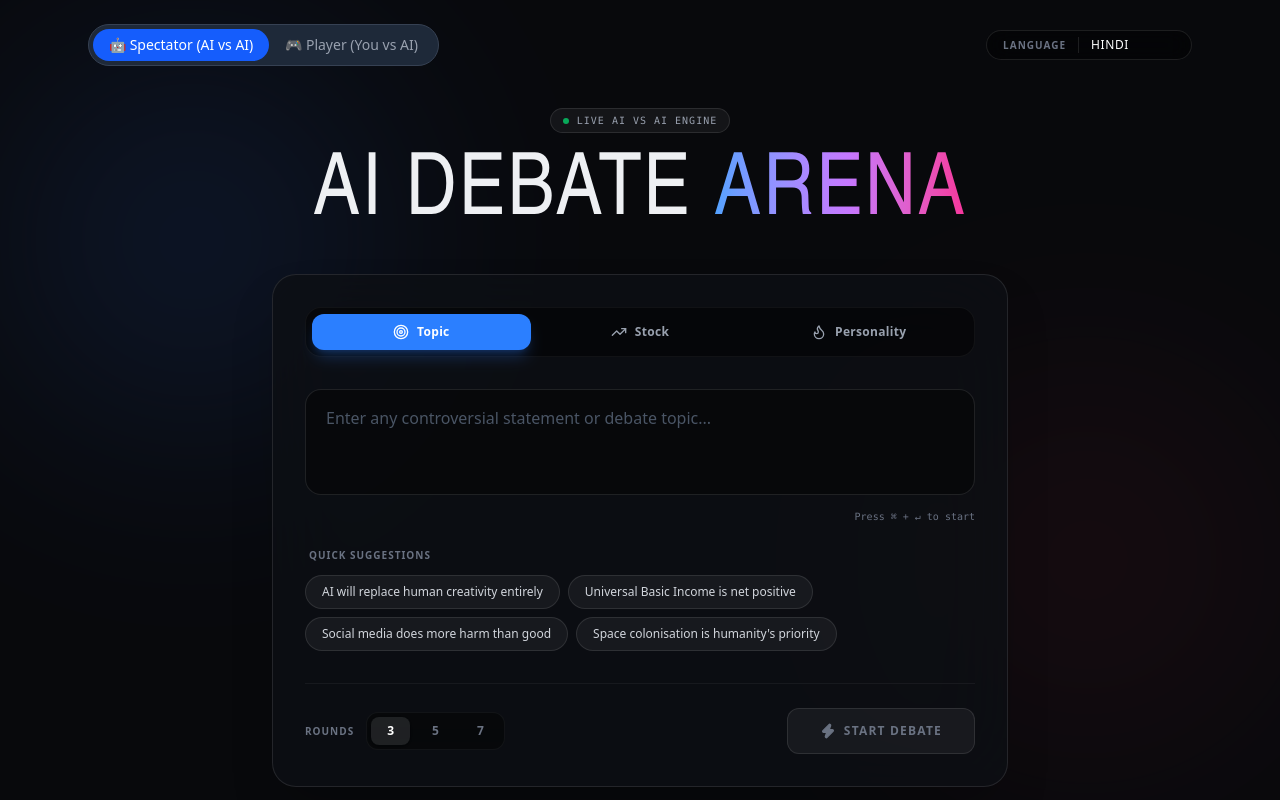
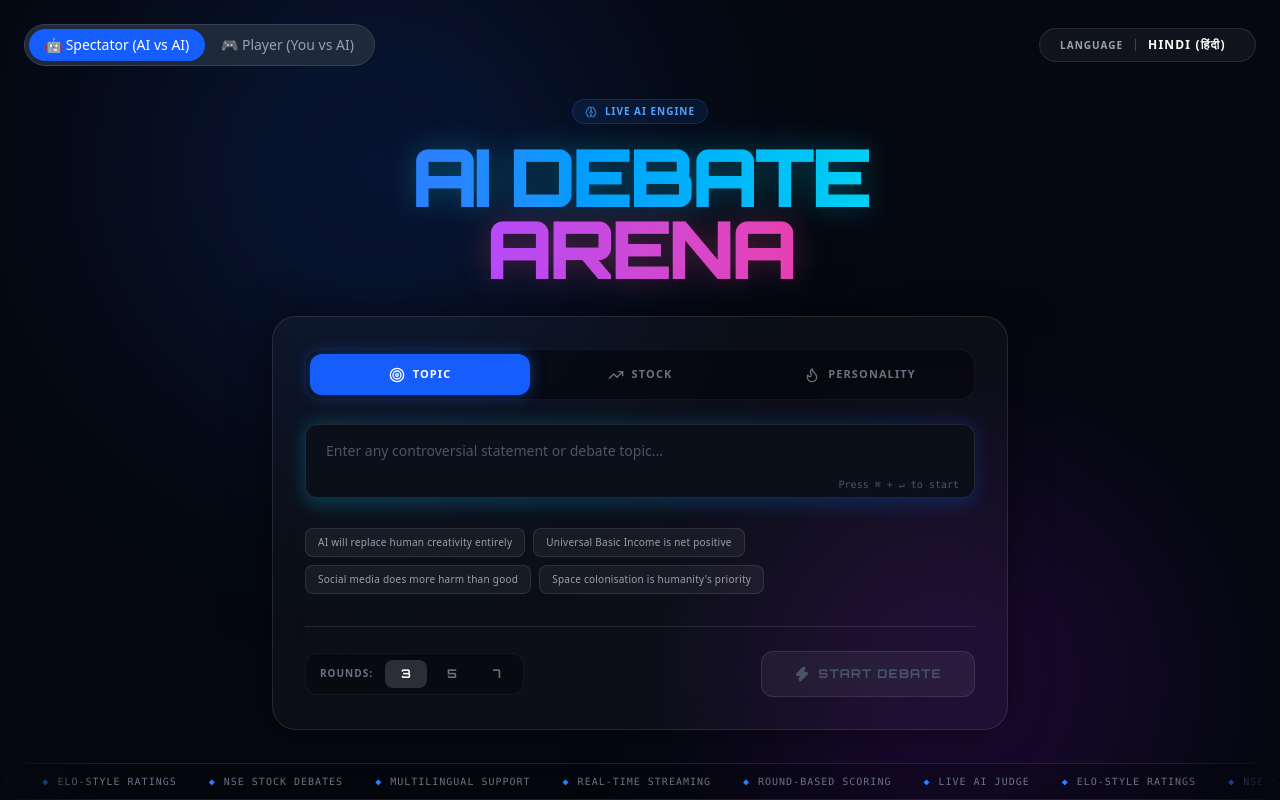
Before and after one commit to pinak9999/ai-debate-arena, a Next.js app: page / in a window 1280 px wide. Built offline with nearby package versions, Linux system fonts and the light colour scheme.

Commit message:
Update project

```diff
--- a/components/HeroSection.tsx
+++ b/components/HeroSection.tsx
@@ -2,7 +2,7 @@
 
 import { useState, useRef, type KeyboardEvent } from 'react';
 import { motion, AnimatePresence, type Variants } from 'framer-motion';
-import { Zap, Target, TrendingUp, Flame, Sparkles } from 'lucide-react';
+import { Zap, Brain, TrendingUp, Target, Flame, Sparkles } from 'lucide-react';
 import { ModeToggle } from '@/components/ModeToggle';
 import { DebateLanguage } from '@/hooks/useDebate';
 
@@ -29,6 +29,11 @@ const EXAMPLES = {
     'Should AI make life-or-death decisions?',
   ],
 };
+
+const TICKER_ITEMS = [
+  'Round-based scoring', 'Live AI judge', 'Elo-style ratings',
+  'NSE stock debates', 'Multilingual support', 'Real-time streaming'
+];
 
 const containerVariants: Variants = {
   hidden: { opacity: 0 },
@@ -63,91 +68,112 @@ export default function HeroSection({ onStart, mode, setMode, selectedLang, setS
 
   const canStart = topic.trim().length > 0 && !launching;
 
-  // Theme accent configs
-  const accentColor = isStock ? 'emerald' : isPersonality ? 'amber' : 'blue';
+  // Theme dynamic colors
+  const themeColors = isStock
+    ? { glow: 'from-emerald-400 to-teal-600', border: 'border-emerald-500/50', bg: 'bg-emerald-500', shadow: 'shadow-[0_0_20px_rgba(52,211,153,0.3)]' }
+    : isPersonality
+    ? { glow: 'from-amber-400 to-orange-600', border: 'border-amber-500/50', bg: 'bg-amber-500', shadow: 'shadow-[0_0_20px_rgba(245,158,11,0.3)]' }
+    : { glow: 'from-cyan-400 to-blue-600', border: 'border-cyan-500/50', bg: 'bg-blue-600', shadow: 'shadow-[0_0_20px_rgba(0,212,255,0.3)]' };
 
   return (
     <motion.div
-      className="w-full min-h-screen flex flex-col items-center relative z-10 overflow-hidden bg-[#08090c]"
+      className="w-full h-screen flex flex-col justify-between items-center relative z-10 overflow-hidden bg-[#050810]"
       variants={containerVariants}
       initial="hidden"
       animate="visible"
     >
+      {/* ── CSS for Gradient Animation ── */}
+      <style dangerouslySetInnerHTML={{__html: `
+        @keyframes gradient-x {
+          0%, 100% { background-position: 0% 50%; }
+          50% { background-position: 100% 50%; }
+        }
+        .animate-gradient-x {
+          background-size: 200% 200%;
+          animation: gradient-x 4s ease infinite;
+        }
+        @keyframes marquee {
+          from { transform: translateX(0); }
+          to { transform: translateX(-33.333%); }
+        }
+      `}} />
+
       {/* ── Background Glow Effects ── */}
       <div className="absolute inset-0 z-0 pointer-events-none overflow-hidden">
-        <div className="absolute top-[-10%] left-[-10%] w-[50%] h-[80%] filter blur-[120px] opacity-20 bg-[radial-gradient(circle_at_center,#3b7bff,transparent_60%)]" />
-        <div className="absolute bottom-[-10%] right-[-10%] w-[50%] h-[80%] filter blur-[120px] opacity-10 bg-[radial-gradient(circle_at_center,#ff3d5a,transparent_60%)]" />
+        <div className="absolute top-[-10%] left-[10%] w-[500px] h-[500px] bg-blue-600/20 rounded-full blur-[120px] mix-blend-screen animate-pulse" />
+        <div className="absolute bottom-[-10%] right-[10%] w-[400px] h-[400px] bg-purple-600/20 rounded-full blur-[100px] mix-blend-screen animate-pulse delay-1000" />
       </div>
 
-      {/* ── Minimal Top Bar ── */}
-      <motion.div variants={itemVariants} className="w-full max-w-6xl flex flex-col sm:flex-row items-center justify-between z-20 px-6 py-6 gap-4">
+      {/* ── Top Bar (Spectator & Language) ── */}
+      <motion.div variants={itemVariants} className="w-full max-w-7xl flex items-center justify-between z-20 px-6 pt-6">
         <ModeToggle mode={mode} setMode={setMode} disabled={disabled} />
 
-        <div className="flex items-center gap-3 bg-black/40 border border-white/10 rounded-full px-4 py-1.5 backdrop-blur-md">
-          <span className="text-[10px] font-semibold text-gray-500 uppercase tracking-widest">Language</span>
-          <div className="h-4 w-px bg-white/10" />
+        <div className="flex items-center gap-3 bg-white/5 border border-white/10 rounded-full px-5 py-2 backdrop-blur-md">
+          <span className="text-[10px] font-bold text-gray-400 uppercase tracking-widest hidden sm:block">Language</span>
+          <div className="h-3 w-px bg-white/20 hidden sm:block" />
           <select
             value={selectedLang}
             onChange={(e) => setSelectedLang(e.target.value as DebateLanguage)}
-            className="bg-transparent text-white text-xs uppercase tracking-wider cursor-pointer outline-none font-medium appearance-none pr-2"
+            className="bg-transparent text-white text-xs uppercase tracking-widest cursor-pointer outline-none font-bold appearance-none"
           >
-            <option value="English" className="bg-[#08090c]">English</option>
-            <option value="Hindi" className="bg-[#08090c]">Hindi</option>
-            <option value="Marathi" className="bg-[#08090c]">Marathi</option>
-            <option value="Gujarati" className="bg-[#08090c]">Gujarati</option>
-            <option value="Punjabi" className="bg-[#08090c]">Punjabi</option>
-            <option value="Bengali" className="bg-[#08090c]">Bengali</option>
-            <option value="Tamil" className="bg-[#08090c]">Tamil</option>
-            <option value="Telugu" className="bg-[#08090c]">Telugu</option>
-            <option value="Kannada" className="bg-[#08090c]">Kannada</option>
-            <option value="Malayalam" className="bg-[#08090c]">Malayalam</option>
+            <option value="English" className="bg-[#0a0f1a]">ENGLISH</option>
+            <option value="Hindi" className="bg-[#0a0f1a]">HINDI (हिंदी)</option>
+            <option value="Marathi" className="bg-[#0a0f1a]">MARATHI</option>
+            <option value="Gujarati" className="bg-[#0a0f1a]">GUJARATI</option>
+            <option value="Punjabi" className="bg-[#0a0f1a]">PUNJABI</option>
+            <option value="Bengali" className="bg-[#0a0f1a]">BENGALI</option>
+            <option value="Tamil" className="bg-[#0a0f1a]">TAMIL</option>
+            <option value="Telugu" className="bg-[#0a0f1a]">TELUGU</option>
+            <option value="Kannada" className="bg-[#0a0f1a]">KANNADA</option>
+            <option value="Malayalam" className="bg-[#0a0f1a]">MALAYALAM</option>
           </select>
         </div>
       </motion.div>
 
       {/* ── Main Hero Content ── */}
-      <div className="w-full max-w-3xl flex flex-col items-center justify-center z-10 flex-1 px-4 pb-12">
+      <div className="w-full max-w-3xl flex flex-col items-center justify-center z-10 flex-1 px-4">
 
         {/* Title */}
-        <motion.div variants={itemVariants} className="text-center mb-10 mt-4">
-          <span className="inline-block py-1 px-3 rounded-full bg-white/5 border border-white/10 text-gray-400 text-[10px] font-mono tracking-widest uppercase mb-6">
-            <span className="inline-block w-1.5 h-1.5 rounded-full bg-green-400 mr-2 animate-pulse" />
-            Live AI vs AI Engine
+        <motion.div variants={itemVariants} className="text-center mb-8">
+          <span className="inline-flex items-center gap-2 px-3 py-1 rounded-full bg-blue-500/10 text-blue-400 text-[10px] font-bold tracking-widest uppercase border border-blue-500/20 mb-4">
+            <Brain className="w-3 h-3 animate-pulse" /> Live AI Engine
           </span>
-          <h1 className="font-['Anton','Arial_Narrow',sans-serif] font-normal uppercase leading-[0.9] tracking-wide text-[clamp(48px,8vw,86px)]">
-            <span className="text-[#eef0f3]">AI DEBATE </span>
-            <span className="bg-gradient-to-r from-blue-400 via-purple-400 to-pink-500 bg-clip-text text-transparent">
+          <h1 className="font-orbitron font-black uppercase leading-[0.9] tracking-tighter text-[clamp(40px,8vw,80px)]">
+            <span className="text-transparent bg-clip-text bg-gradient-to-r from-cyan-400 via-blue-500 to-cyan-400 animate-gradient-x block drop-shadow-[0_0_15px_rgba(0,212,255,0.3)]">
+              AI DEBATE
+            </span>
+            <span className="text-transparent bg-clip-text bg-gradient-to-r from-pink-500 via-purple-500 to-pink-500 animate-gradient-x block drop-shadow-[0_0_15px_rgba(236,72,153,0.3)]">
               ARENA
             </span>
           </h1>
         </motion.div>
 
-        {/* ── Ultra Clean Glassmorphism Card ── */}
+        {/* ── Ultra Clean Cyberpunk Card ── */}
         <motion.div variants={itemVariants} className="w-full">
-          <div className="relative bg-[#0d0f14]/80 border border-white/10 rounded-3xl p-6 md:p-8 backdrop-blur-2xl shadow-2xl">
+          <div className="relative bg-white/[0.03] border border-white/10 rounded-[24px] p-6 md:p-8 backdrop-blur-xl shadow-[0_0_40px_rgba(0,0,0,0.5)]">
 
             {/* Subject Tabs */}
-            <div className="flex p-1.5 bg-black/50 border border-white/5 rounded-2xl mb-8">
+            <div className="flex p-1 bg-black/40 border border-white/5 rounded-2xl mb-6">
               <button
                 onClick={() => { setSubject('topic'); setTopic(''); }}
-                className={`flex-1 flex items-center justify-center gap-2 py-2.5 rounded-xl text-xs font-semibold tracking-wide transition-all ${
-                  subject === 'topic' ? 'bg-blue-500 text-white shadow-lg shadow-blue-500/25' : 'text-gray-400 hover:text-white hover:bg-white/5'
+                className={`flex-1 flex items-center justify-center gap-2 py-3 rounded-xl text-[11px] font-bold tracking-widest uppercase transition-all ${
+                  subject === 'topic' ? 'bg-blue-600 text-white shadow-[0_0_15px_rgba(37,99,235,0.5)]' : 'text-gray-500 hover:text-gray-300'
                 }`}
               >
                 <Target className="w-4 h-4" /> Topic
               </button>
               <button
                 onClick={() => { setSubject('stock'); setTopic(''); }}
-                className={`flex-1 flex items-center justify-center gap-2 py-2.5 rounded-xl text-xs font-semibold tracking-wide transition-all ${
-                  isStock ? 'bg-emerald-500 text-white shadow-lg shadow-emerald-500/25' : 'text-gray-400 hover:text-white hover:bg-white/5'
+                className={`flex-1 flex items-center justify-center gap-2 py-3 rounded-xl text-[11px] font-bold tracking-widest uppercase transition-all ${
+                  isStock ? 'bg-emerald-500 text-white shadow-[0_0_15px_rgba(16,185,129,0.5)]' : 'text-gray-500 hover:text-gray-300'
                 }`}
               >
                 <TrendingUp className="w-4 h-4" /> Stock
               </button>
               <button
                 onClick={() => { setSubject('personality'); setTopic(''); }}
-                className={`flex-1 flex items-center justify-center gap-2 py-2.5 rounded-xl text-xs font-semibold tracking-wide transition-all ${
-                  isPersonality ? 'bg-amber-500 text-white shadow-lg shadow-amber-500/25' : 'text-gray-400 hover:text-white hover:bg-white/5'
+                className={`flex-1 flex items-center justify-center gap-2 py-3 rounded-xl text-[11px] font-bold tracking-widest uppercase transition-all ${
+                  isPersonality ? 'bg-amber-500 text-white shadow-[0_0_15px_rgba(245,158,11,0.5)]' : 'text-gray-500 hover:text-gray-300'
                 }`}
               >
                 <Flame className="w-4 h-4" /> Personality
@@ -155,32 +181,32 @@ export default function HeroSection({ onStart, mode, setMode, selectedLang, setS
             </div>
 
             {/* Input Area */}
-            <div className="mb-6">
+            <div className="mb-6 relative group">
+              <div className={`absolute -inset-0.5 bg-gradient-to-r ${themeColors.glow} rounded-2xl blur opacity-20 group-hover:opacity-40 transition duration-500`} />
               <textarea
                 ref={textareaRef}
                 value={topic}
                 onChange={(e) => setTopic(isStock ? e.target.value.toUpperCase() : e.target.value)}
                 onKeyDown={handleKeyDown}
-                placeholder={isStock ? 'e.g. SUZLON.NS (Add .NS for NSE stocks)' : isPersonality ? 'Enter a philosophical or ethical topic...' : 'Enter any controversial statement or debate topic...'}
-                rows={isStock ? 1 : 3}
-                className={`w-full bg-black/40 border border-white/10 rounded-2xl px-5 py-4 text-white placeholder-gray-600 text-sm md:text-base outline-none resize-none transition-all duration-300 focus:border-${accentColor}-500/50 focus:bg-black/60`}
+                placeholder={isStock ? 'e.g. SUZLON.NS (Add .NS for NSE)' : isPersonality ? 'Enter a philosophical or ethical topic...' : 'Enter any controversial statement or debate topic...'}
+                rows={isStock ? 1 : 2}
+                className={`relative w-full bg-[#0a0f1a] border border-white/10 rounded-xl px-5 py-4 text-white placeholder-gray-600 text-sm outline-none resize-none transition-all duration-300 focus:${themeColors.border}`}
               />
               {!isStock && (
-                <div className="flex justify-end mt-2">
-                  <span className="text-[10px] text-gray-500 font-mono">Press ⌘ + ↵ to start</span>
+                <div className="absolute bottom-3 right-4 text-[10px] text-gray-600 font-mono hidden sm:block">
+                  Press ⌘ + ↵ to start
                 </div>
               )}
             </div>
 
-            {/* Quick Examples (Pill Tags) */}
+            {/* Quick Examples */}
             <div className="mb-8">
-              <p className="text-[10px] font-semibold text-gray-500 uppercase tracking-widest mb-3 px-1">Quick Suggestions</p>
               <div className="flex flex-wrap gap-2">
                 {examples.map((t) => (
                   <button
                     key={t}
                     onClick={() => setTopic(t)}
-                    className="text-xs px-4 py-2 rounded-full border border-white/10 bg-white/5 text-gray-300 hover:bg-white/10 hover:text-white hover:border-white/20 transition-all cursor-pointer"
+                    className="text-[10px] px-3 py-1.5 rounded-lg border border-white/10 bg-white/5 text-gray-400 hover:bg-white/10 hover:text-white transition-all cursor-pointer font-medium tracking-wide"
                   >
                     {t}
                   </button>
@@ -188,20 +214,20 @@ export default function HeroSection({ onStart, mode, setMode, selectedLang, setS
               </div>
             </div>
 
-            {/* Footer of Card: Rounds + Start Button side-by-side */}
-            <div className="flex flex-col sm:flex-row items-center justify-between gap-6 pt-6 border-t border-white/5">
+            {/* Footer: Rounds + Start Button */}
+            <div className="flex flex-col sm:flex-row items-center justify-between gap-4 pt-6 border-t border-white/10">
 
               {/* Rounds */}
-              <div className="flex items-center gap-3 w-full sm:w-auto">
-                <span className="text-[10px] font-semibold text-gray-500 uppercase tracking-widest">Rounds</span>
-                <div className="flex gap-1.5 p-1 bg-black/40 border border-white/5 rounded-xl">
+              <div className="flex items-center gap-3 w-full sm:w-auto bg-black/30 p-1.5 rounded-xl border border-white/5">
+                <span className="text-[10px] font-bold text-gray-500 uppercase tracking-widest pl-2">Rounds:</span>
+                <div className="flex gap-1">
                   {([3, 5, 7] as const).map((r) => (
                     <button
                       key={r}
                       onClick={() => setRounds(r)}
-                      className={`px-4 py-1.5 rounded-lg text-xs font-bold transition-all ${
+                      className={`px-4 py-1.5 rounded-lg text-xs font-bold font-orbitron transition-all ${
                         rounds === r
-                          ? 'bg-white/10 text-white shadow-sm'
+                          ? 'bg-white/15 text-white'
                           : 'text-gray-500 hover:text-gray-300'
                       }`}
                     >
@@ -217,15 +243,11 @@ export default function HeroSection({ onStart, mode, setMode, selectedLang, setS
                 disabled={!canStart}
                 whileHover={canStart ? { scale: 1.02 } : {}}
                 whileTap={canStart ? { scale: 0.98 } : {}}
-                className={`w-full sm:w-auto px-8 py-3.5 rounded-xl font-bold text-xs tracking-widest uppercase flex items-center justify-center gap-2 transition-all duration-300 ${
+                className={`w-full sm:w-auto px-8 py-3.5 rounded-xl font-orbitron font-bold text-xs tracking-widest uppercase flex items-center justify-center gap-2 transition-all duration-300 ${
                   canStart
-                    ? `bg-${accentColor}-600 hover:bg-${accentColor}-500 text-white shadow-lg shadow-${accentColor}-500/20 cursor-pointer`
-                    : 'bg-white/5 text-gray-500 border border-white/10 cursor-not-allowed'
+                    ? `${themeColors.bg} text-white ${themeColors.shadow} cursor-pointer`
+                    : 'bg-white/5 text-gray-600 border border-white/10 cursor-not-allowed'
                 }`}
-                style={canStart && !['emerald', 'amber', 'blue'].includes(accentColor) ? {
-                   // Fallback solid gradient if tailwind dynamic class fails
-                   background: isStock ? 'linear-gradient(to right, #10b981, #059669)' : isPersonality ? 'linear-gradient(to right, #f59e0b, #d97706)' : 'linear-gradient(to right, #3b82f6, #2563eb)'
-                } : {}}
               >
                 {launching ? (
                   <span className="flex items-center gap-2 animate-pulse">
@@ -244,6 +266,18 @@ export default function HeroSection({ onStart, mode, setMode, selectedLang, setS
         </motion.div>
 
       </div>
+
+      {/* ── Marquee Ticker Tape at Bottom ── */}
+      <motion.div variants={itemVariants} className="w-full overflow-hidden border-t border-b border-white/10 py-2.5 relative z-10 bg-black/20 [mask-image:linear-gradient(90deg,transparent,#000_8%,#000_92%,transparent)]">
+        <div className="flex w-max gap-8 animate-[marquee_20s_linear_infinite]">
+          {[...TICKER_ITEMS, ...TICKER_ITEMS, ...TICKER_ITEMS].map((item, idx) => (
+            <span key={idx} className="font-mono text-[10px] tracking-widest uppercase text-gray-500 whitespace-nowrap flex items-center gap-2">
+              <b className="text-blue-500">◆</b> {item}
+            </span>
+          ))}
+        </div>
+      </motion.div>
+
     </motion.div>
   );
 }
```
